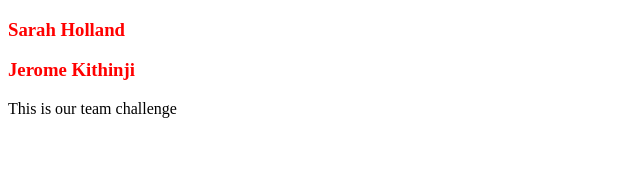
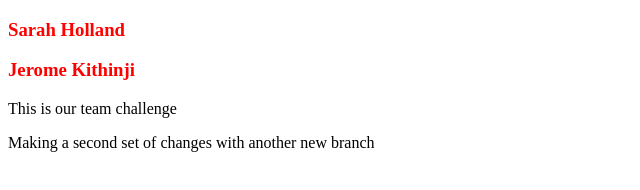
Before and after one commit to jeromekithinji/git-practice-repo, a plain HTML site: page index.html in a window 1280 px wide. Shown: the whole page, without its empty margins (0-640 px from the left). Drawn offline with Linux system fonts and the light colour scheme.

Commit message:
second changes for sarah

```diff
--- a/index.html
+++ b/index.html
@@ -12,5 +12,6 @@
     <h3>Jerome Kithinji</h3>
 
     <p>This is our team challenge</p>
+    <p>Making a second set of changes with another new branch</p>
 </body>
 </html>
```
